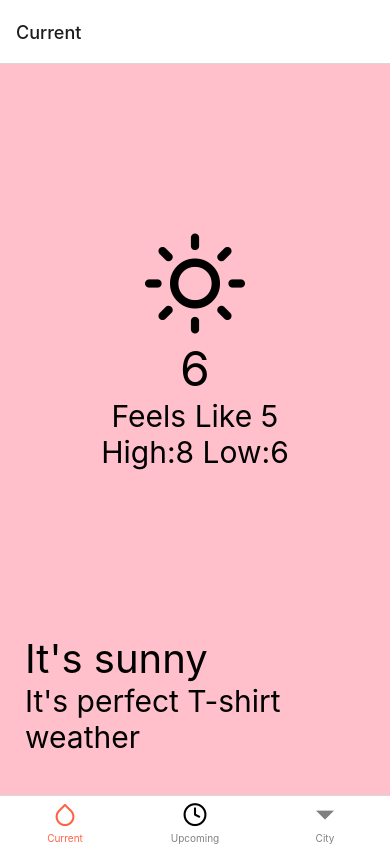
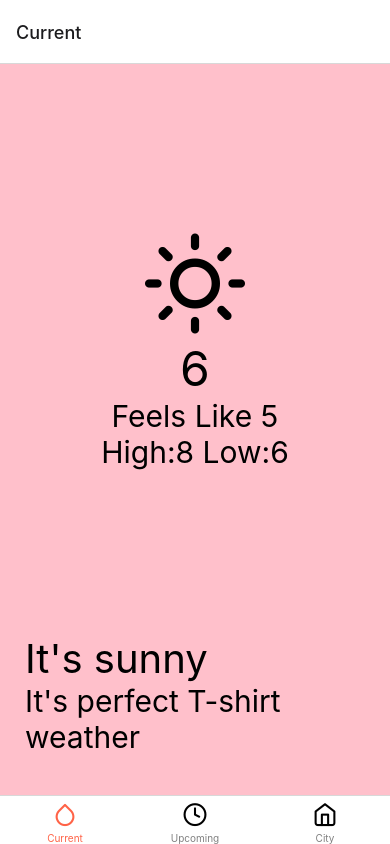
Before and after one commit to Kurtis1955/WeatherApp-Official, a React Native app: screen / in a window 390 px wide. Built offline with nearby package versions, Linux system fonts and the light colour scheme.

Commit message:
Update App.js

```diff
--- a/App.js
+++ b/App.js
@@ -29,7 +29,13 @@ const App = () =>{
              size={25}
              color={focused ? 'tomato':'#000'}/>)
       }}/>
-      <Tab.Screen name={'City'} component={City} />
+      <Tab.Screen name={'City'} component={City} options={{
+        tabBarIcon:({focused}) =>
+          (<Feather
+             name={'home'}
+             size={25}
+             color={focused ? 'tomato':'#000'}/>)
+      }}/>
       </Tab.Navigator>
     </NavigationContainer>
   )
```
